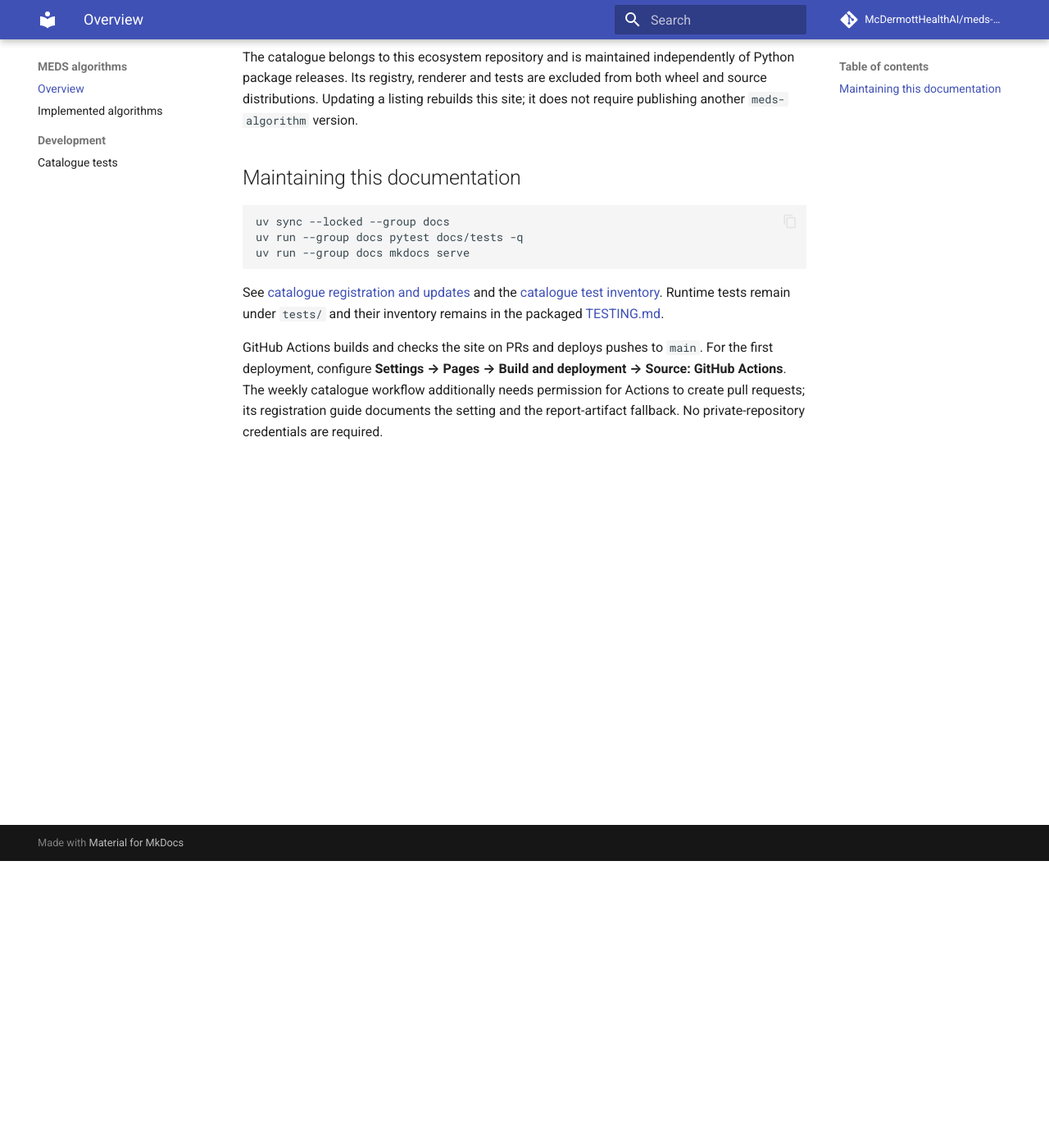
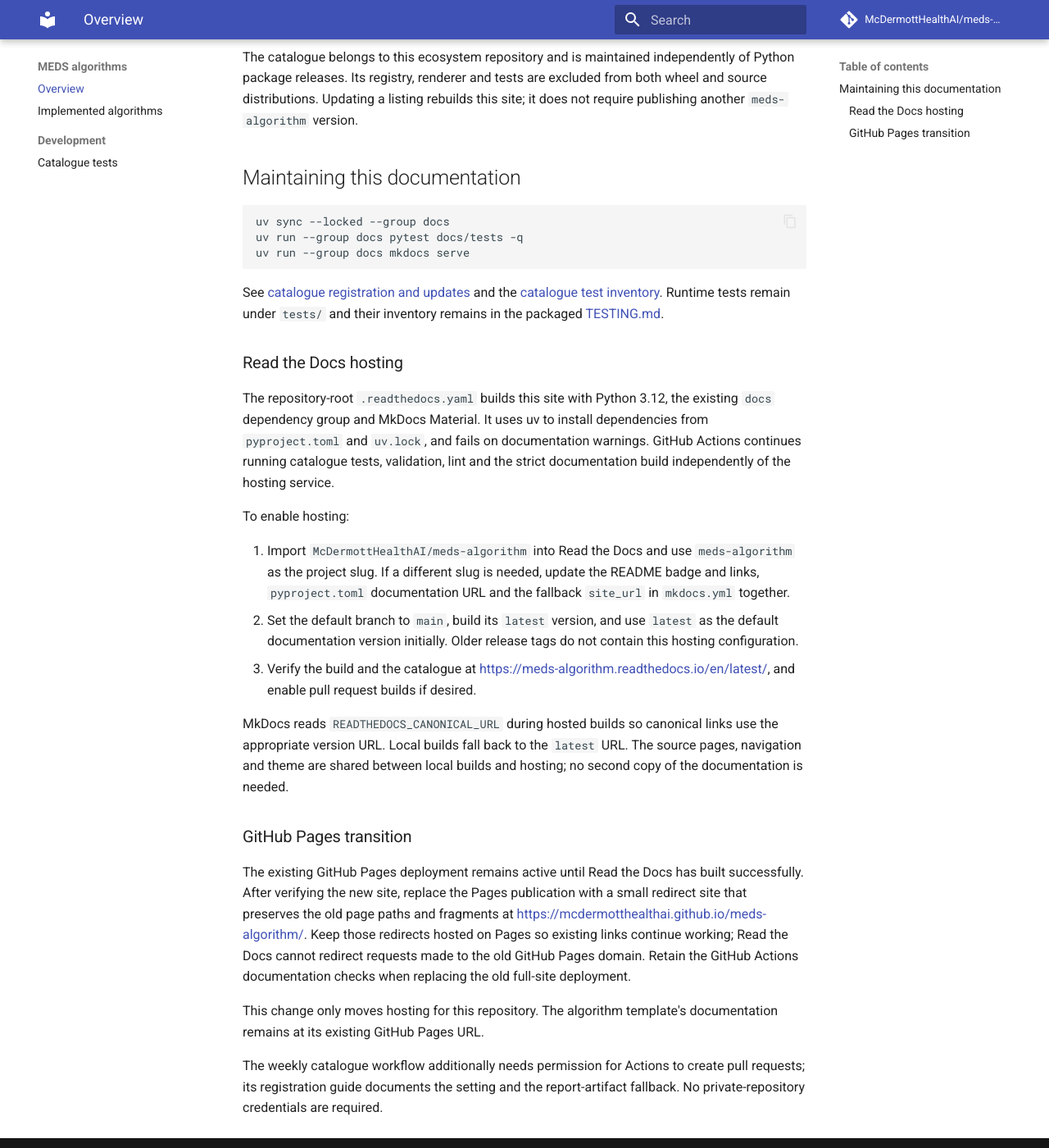
Before and after one commit to McDermottHealthAI/meds-algorithm, an MkDocs documentation site: the page built from docs/index.md, in a window 1280 px wide and 1400 px high, scrolled down 350 px. Shown: the whole window at 82% size. Built offline with MkDocs 1.6.1 and Material for MkDocs 9.7.7, drawn with Linux system fonts in a browser that asks for light colours; comment, search, counter and statistics services are not loaded.

Commit message:
Configure Read the Docs hosting and documentation references (#16)

```diff
--- a/docs/index.md
+++ b/docs/index.md
@@ -28,7 +28,39 @@
 inventory remains in the packaged
 [TESTING.md](https://github.com/McDermottHealthAI/meds-algorithm/blob/main/src/meds_algorithm/TESTING.md).
 
-GitHub Actions builds and checks the site on PRs and deploys pushes to `main`. For the first deployment,
-configure **Settings → Pages → Build and deployment → Source: GitHub Actions**. The weekly catalogue
-workflow additionally needs permission for Actions to create pull requests; its registration guide
-documents the setting and the report-artifact fallback. No private-repository credentials are required.
+### Read the Docs hosting
+
+The repository-root `.readthedocs.yaml` builds this site with Python 3.12, the existing `docs`
+dependency group and MkDocs Material. It uses uv to install dependencies from `pyproject.toml` and
+`uv.lock`, and fails on documentation warnings. GitHub Actions continues running catalogue tests,
+validation, lint and the strict documentation build independently of the hosting service.
+
+To enable hosting:
+
+1. Import `McDermottHealthAI/meds-algorithm` into Read the Docs and use `meds-algorithm` as the project
+   slug. If a different slug is needed, update the README badge and links, `pyproject.toml` documentation
+   URL and the fallback `site_url` in `mkdocs.yml` together.
+2. Set the default branch to `main`, build its `latest` version, and use `latest` as the default
+   documentation version initially. Older release tags do not contain this hosting configuration.
+3. Verify the build and the catalogue at
+   <https://meds-algorithm.readthedocs.io/en/latest/>, and enable pull request builds if desired.
+
+MkDocs reads `READTHEDOCS_CANONICAL_URL` during hosted builds so canonical links use the appropriate
+version URL. Local builds fall back to the `latest` URL. The source pages, navigation and theme are
+shared between local builds and hosting; no second copy of the documentation is needed.
+
+### GitHub Pages transition
+
+The existing GitHub Pages deployment remains active until Read the Docs has built successfully.
+After verifying the new site, replace the Pages publication with a small redirect site that preserves
+the old page paths and fragments at <https://mcdermotthealthai.github.io/meds-algorithm/>. Keep those
+redirects hosted on Pages so existing links continue working; Read the Docs cannot redirect requests
+made to the old GitHub Pages domain. Retain the GitHub Actions documentation checks when replacing
+the old full-site deployment.
+
+This change only moves hosting for this repository. The algorithm template's documentation remains
+at its existing GitHub Pages URL.
+
+The weekly catalogue workflow additionally needs permission for Actions to create pull requests; its
+registration guide documents the setting and the report-artifact fallback. No private-repository
+credentials are required.
--- a/mkdocs.yml
+++ b/mkdocs.yml
@@ -1,6 +1,6 @@
 site_name: MEDS algorithms
 site_description: Shared MEDS algorithm infrastructure and implementation catalogue.
-site_url: https://mcdermotthealthai.github.io/meds-algorithm/
+site_url: !ENV [READTHEDOCS_CANONICAL_URL, "https://meds-algorithm.readthedocs.io/en/latest/"]
 repo_url: https://github.com/McDermottHealthAI/meds-algorithm
 repo_name: McDermottHealthAI/meds-algorithm
 edit_uri: edit/main/docs/
--- a/pyproject.toml
+++ b/pyproject.toml
@@ -43,7 +43,7 @@
 
 [project.urls]
 Repository = "https://github.com/McDermottHealthAI/meds-algorithm"
-Documentation = "https://mcdermotthealthai.github.io/meds-algorithm/"
+Documentation = "https://meds-algorithm.readthedocs.io/en/latest/"
 
 [dependency-groups]
 dev = ["ruff"]
```
Also changed, not shown: .readthedocs.yaml (added, +17 -0 lines), README.md (+4 -2 lines), 1 other file.
